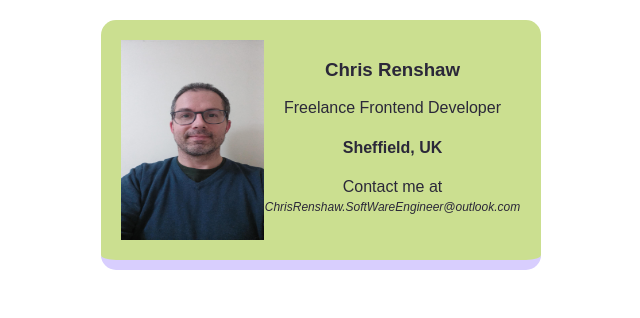
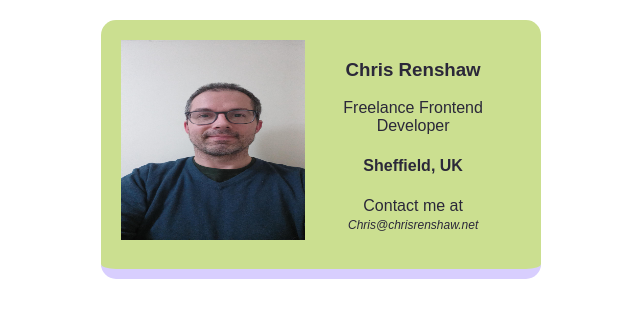
Before and after one commit to renners7777/business-card, a website built with Vite: page index.html in a window 1280 px wide. Shown: the whole page, without its empty margins (319-959 px from the left). Built offline with nearby package versions, Linux system fonts and the light colour scheme.

Commit message:
Changed email address

```diff
--- a/index.html
+++ b/index.html
@@ -15,7 +15,7 @@
                     <h3>Chris Renshaw</h3>
                     <p>Freelance Frontend Developer</p>
                     <h4>Sheffield, UK</h4>
-                    <p>Contact me at <span>ChrisRenshaw.SoftWareEngineer@outlook.com</span>
+                    <p>Contact me at <span>Chris@chrisrenshaw.net</span>
                     </p>
                 </div>
             </div>
```
